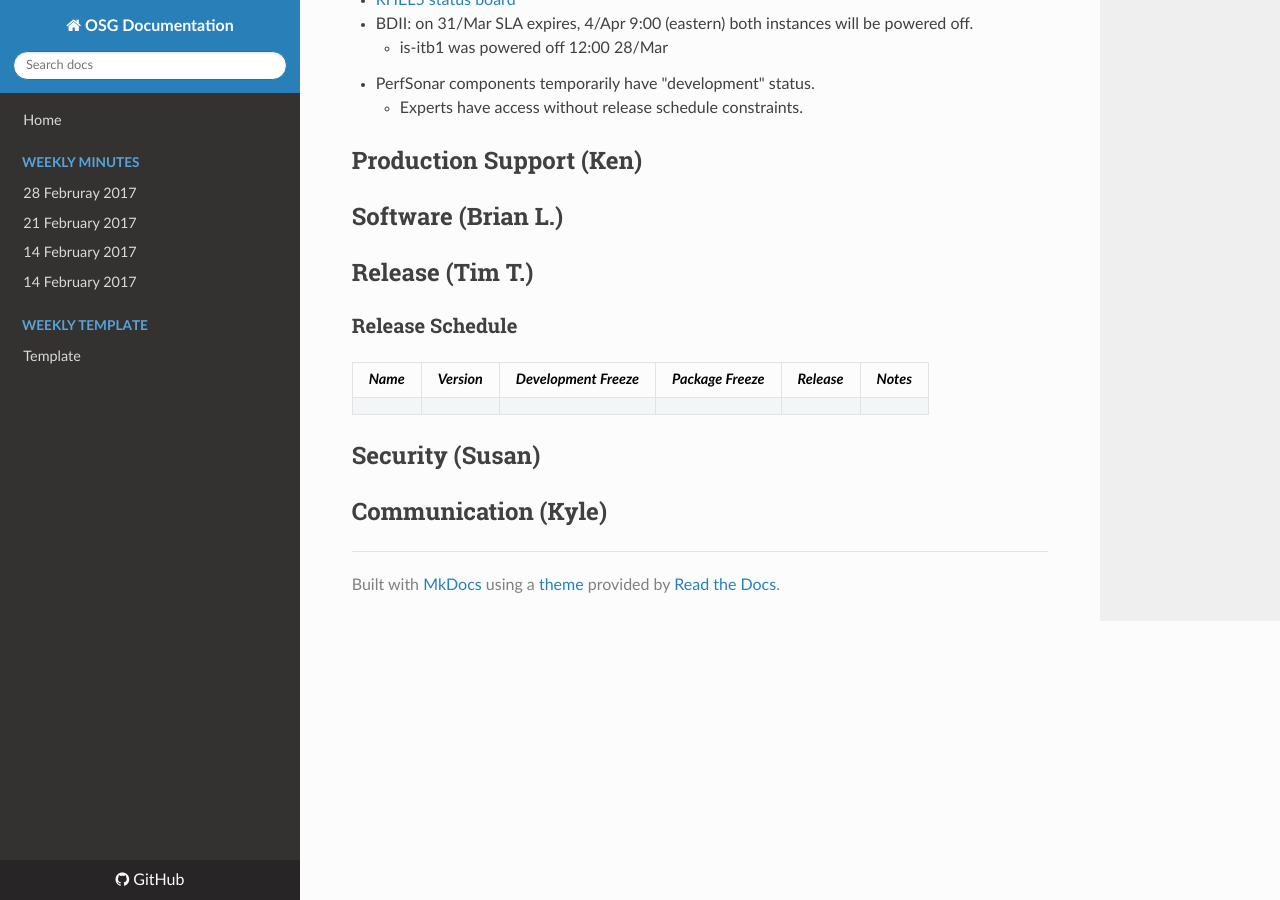
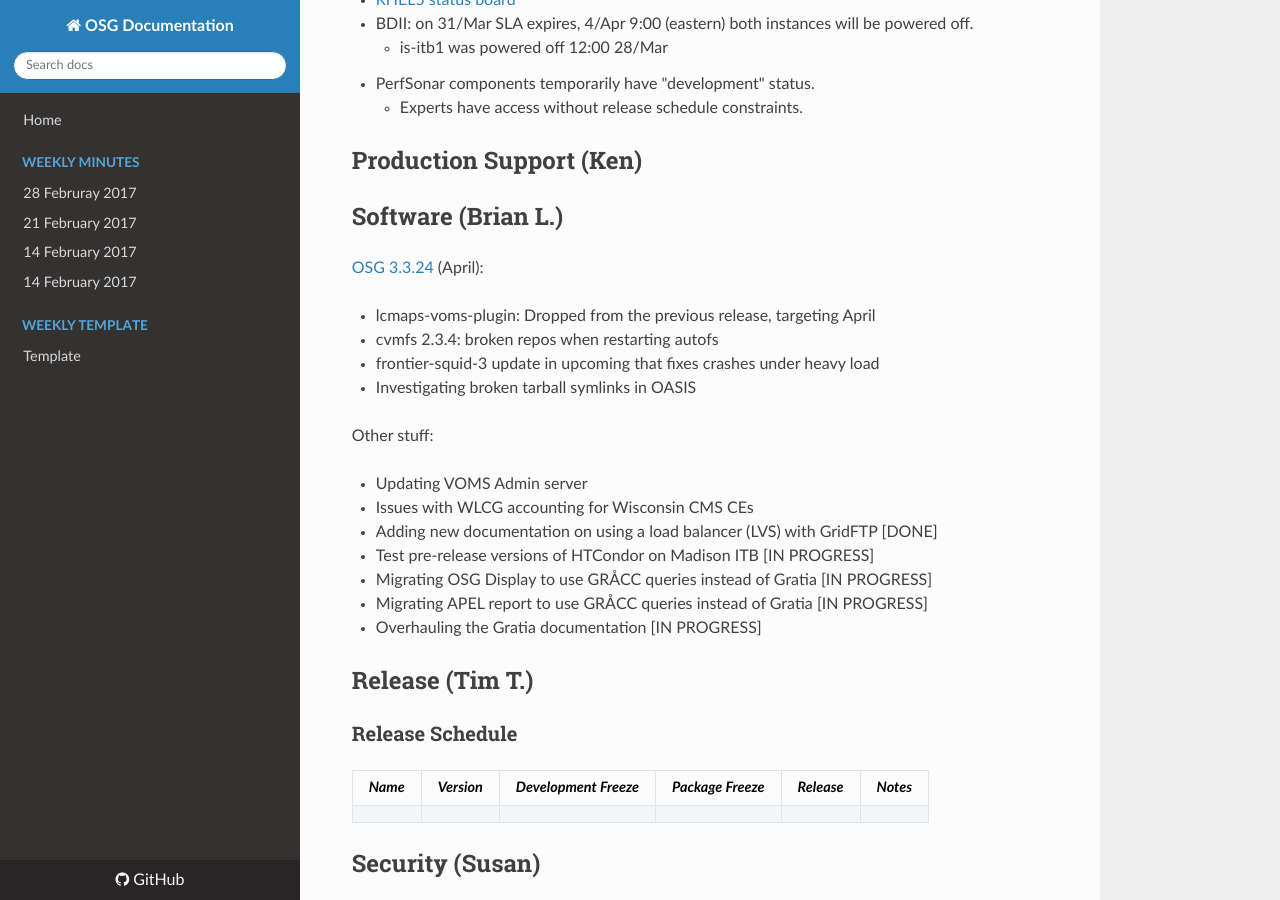
Before and after one commit to zsshah/production, an MkDocs documentation site: the page built from docs/WeeklyMinutes/28March2017.md, in a window 1280 px wide and 900 px high, scrolled down 2303 px. Built offline with MkDocs 1.6.1, drawn with Linux system fonts in a browser that asks for light colours; nearby versions of some CDN libraries; old or Windows-style settings are respelled for this version of MkDocs.

Commit message:
Software area update

```diff
--- a/docs/WeeklyMinutes/28March2017.md
+++ b/docs/WeeklyMinutes/28March2017.md
@@ -38,6 +38,23 @@
 
 ## Software (Brian L.)
 
+[OSG 3.3.24](https://jira.opensciencegrid.org/issues/?filter=16358) (April):
+
+-   lcmaps-voms-plugin: Dropped from the previous release, targeting April
+-   cvmfs 2.3.4: broken repos when restarting autofs
+-   frontier-squid-3 update in upcoming that fixes crashes under heavy load
+-   Investigating broken tarball symlinks in OASIS
+
+Other stuff:
+
+-   Updating VOMS Admin server
+-   Issues with WLCG accounting for Wisconsin CMS CEs
+-   Adding new documentation on using a load balancer (LVS) with GridFTP [DONE]
+-   Test pre-release versions of HTCondor on Madison ITB [IN PROGRESS]
+-   Migrating OSG Display to use GR&Aring;CC queries instead of Gratia [IN PROGRESS]
+-   Migrating APEL report to use GR&Aring;CC queries instead of Gratia [IN PROGRESS]
+-   Overhauling the Gratia documentation [IN PROGRESS]
+
 ## Release (Tim T.)
 ### Release Schedule
 | *Name* | *Version* | *Development Freeze* | *Package Freeze* | *Release* | *Notes* |
```
